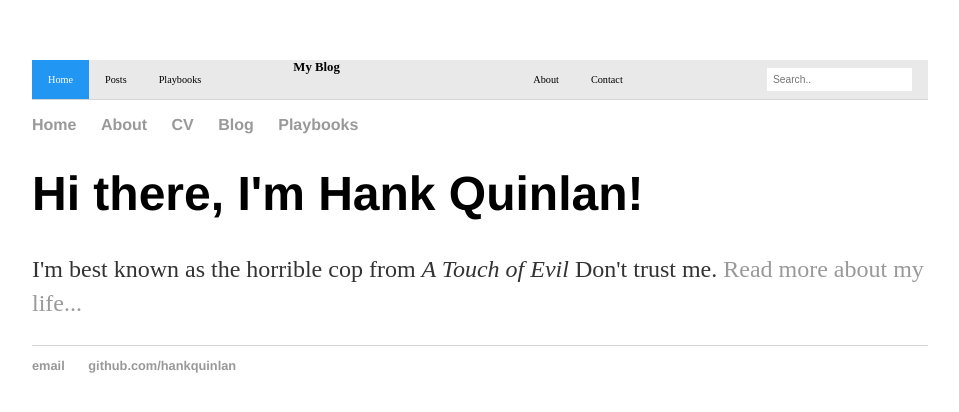
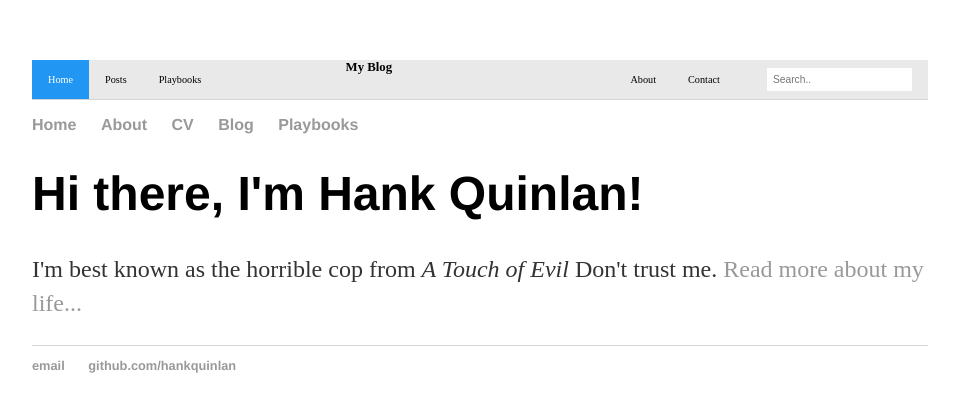
Before and after one commit to billparry99/billparry99.github.io, a Jekyll site: the page built from index.html, in a window 1280 px wide. Shown: the top 412 px of the page, without its empty margins (160-1119 px from the left). Built offline with Jekyll 4.4.1, drawn with Linux system fonts in a browser that asks for light colours.

Commit message:
Update main.css

```diff
--- a/css/main.css
+++ b/css/main.css
@@ -172,7 +172,7 @@ ul.posts li {
 
 /* Add a black background color to the top navigation bar */
 .rtopnav {
-    flex: 55%; /* Set the width of this */
+    flex: 35%; /* Set the width of this */
     overflow: hidden;
     background-color: #e9e9e9;
 }
```
